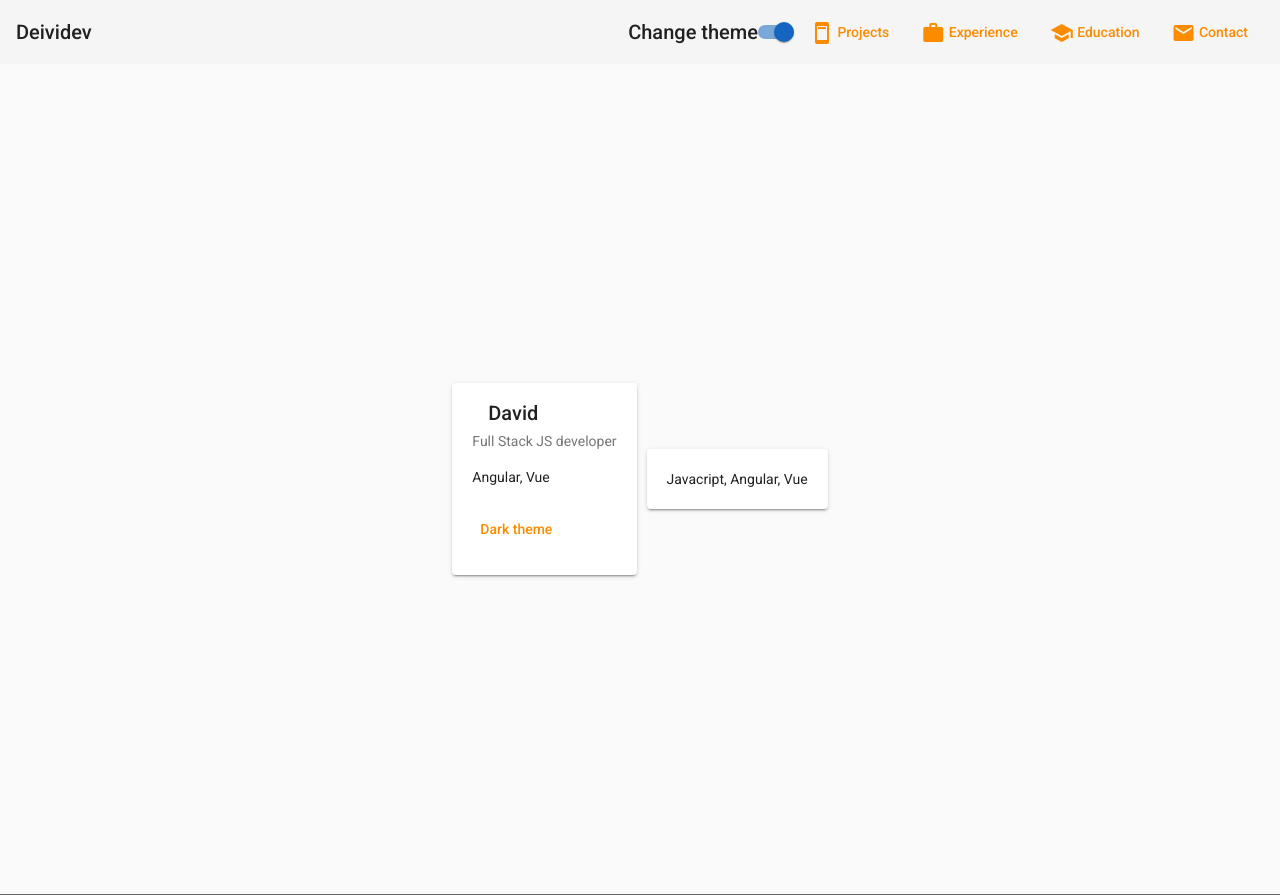
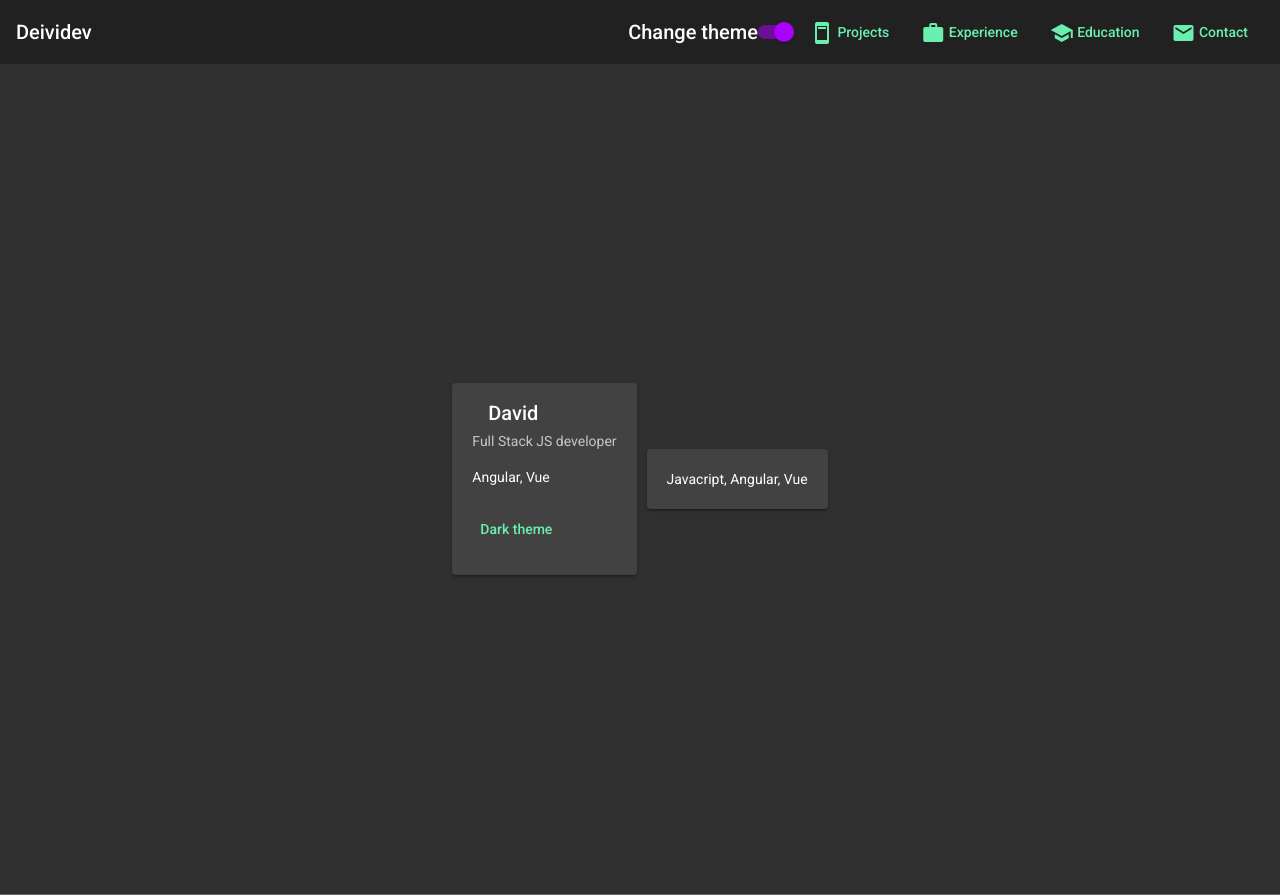
Before and after one commit to kylawamg/Portfolio-test, an Angular app: page /home in a window 1280 px wide. Built offline with nearby package versions, Linux system fonts and the light colour scheme.

Commit message:
Update style theme

```diff
--- a/src/custom-theme.scss
+++ b/src/custom-theme.scss
@@ -33,7 +33,7 @@ $candy-app-dark-theme: mat-dark-theme((
     background-color: #666,
   )
 ));
-@include angular-material-theme($candy-app-light-theme);
+@include angular-material-theme($candy-app-dark-theme);
 
 
 .light-theme {
```
